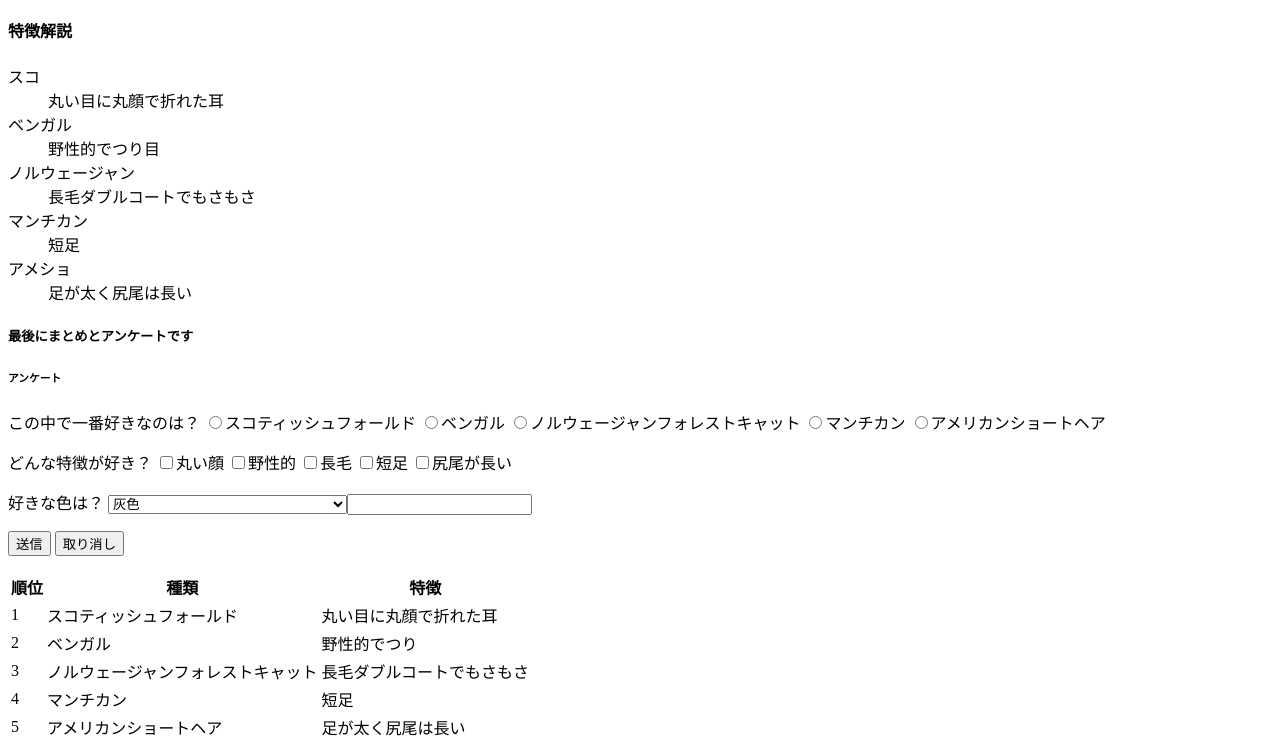
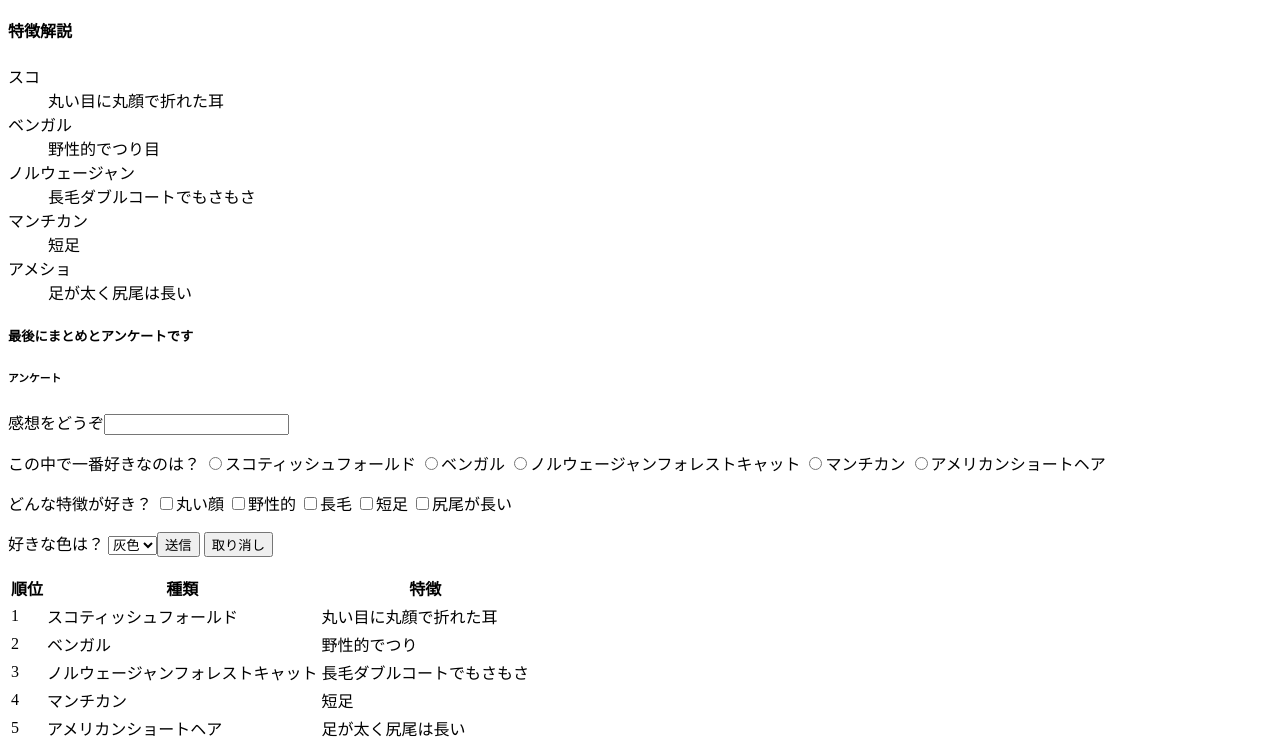
Before and after one commit to g1627007/web1-5, a plain HTML site: page index.html in a window 1280 px wide. Shown: the part 763-1514 px from the top of the page. Drawn offline with Linux system fonts and the light colour scheme.

Commit message:
Update index.html

```diff
--- a/index.html
+++ b/index.html
@@ -42,6 +42,7 @@
      <tr><td>5</td><td>アメリカンショートヘア</td><td>足が太く尻尾は長い</td></tr>
   <h6>アンケート</h6>
   <from id="top" action="#" method="post">
+    <p>感想をどうぞ<input type="text" name="input1"></p>
       <p>この中で一番好きなのは？
          <input type="radio" name="input11" value="cat1">スコティッシュフォールド
          <input type="radio" name="input11" value="cat2">ベンガル
@@ -64,7 +65,6 @@
          <option value="color4">黒色
          <option value="color5">三毛
         </p>
-      <p>そのほかに好きな猫の種類は？<input type="text" name="input1"></p>
       <p><input type="submit" value="送信">
       <input type="reset" value="取り消し"></p>
   </from>
```
